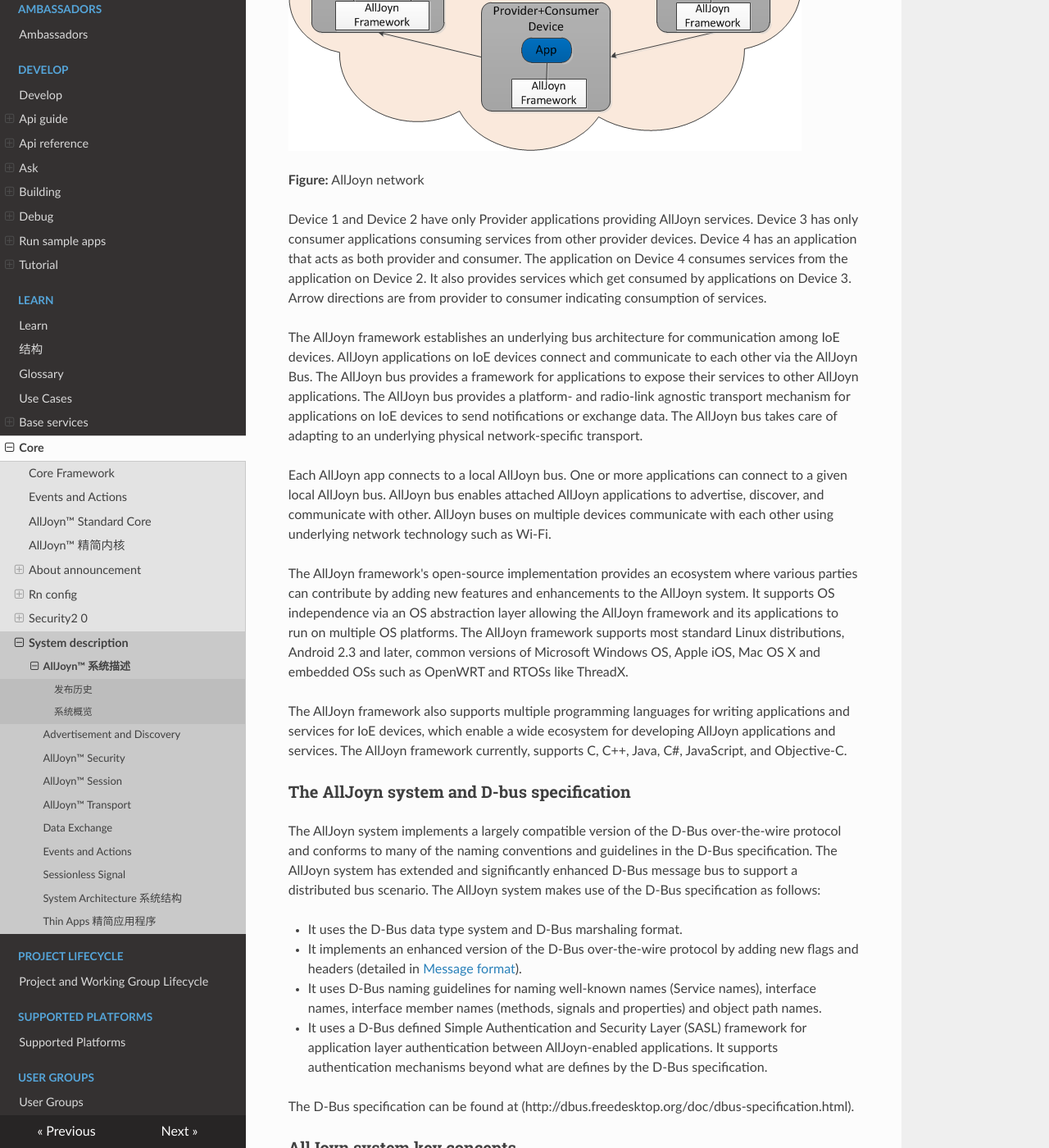
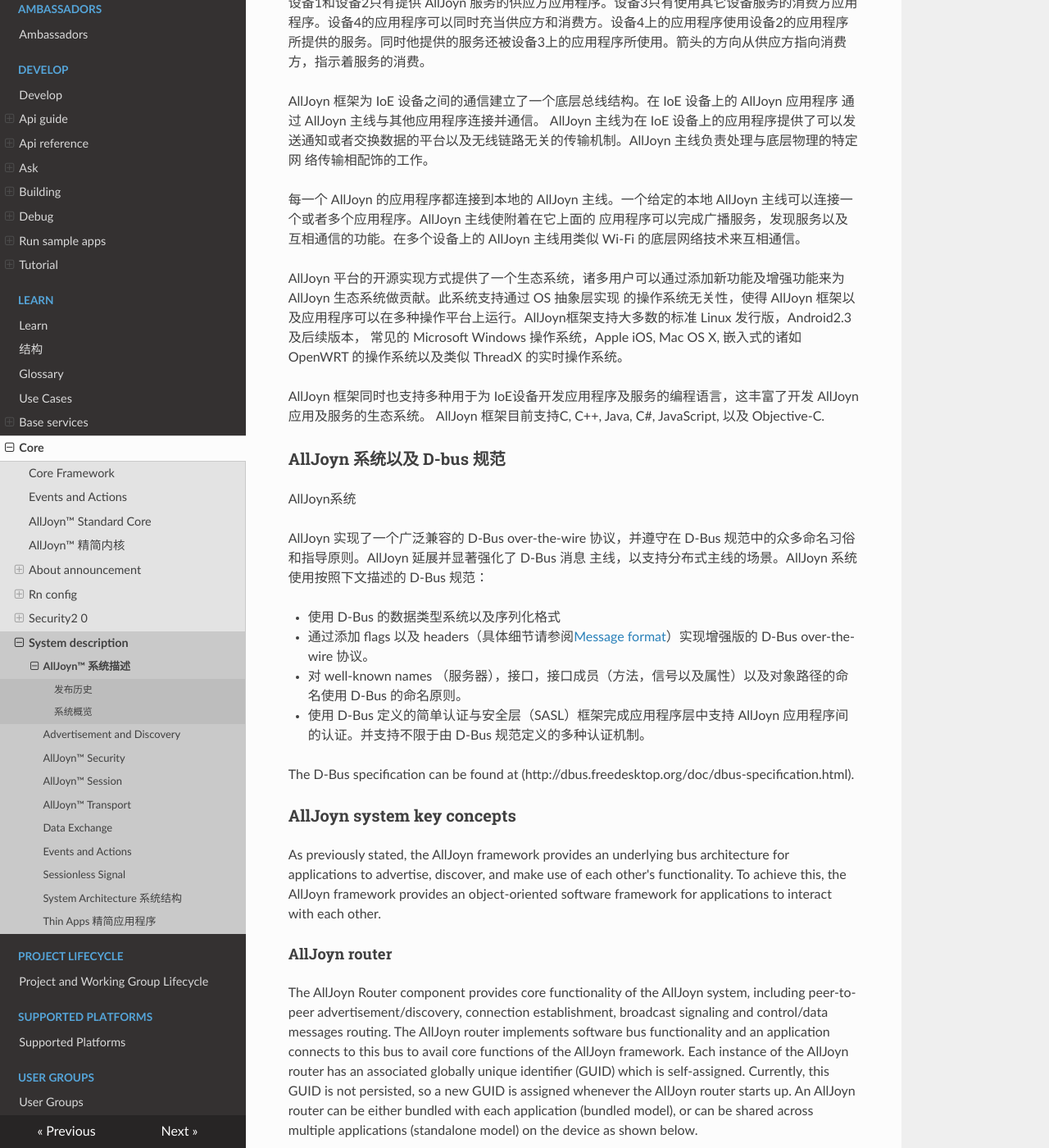
Before and after one commit to smart-conn/alljoyn-zh, an MkDocs documentation site: the page built from docs/learn/core/system-description/index.md, in a window 1280 px wide and 1400 px high, scrolled down 3438 px. Shown: the whole window at 82% size. Built offline with MkDocs 1.6.1, drawn with Linux system fonts in a browser that asks for light colours; nearby versions of some CDN libraries; some of the changed text lies outside the part shown.

Commit message:
Update index.md

```diff
--- a/docs/learn/core/system-description/index.md
+++ b/docs/learn/core/system-description/index.md
@@ -43,105 +43,47 @@ AllJoyn 系统专注于这些核心设计层面。此系统提供开源的软件
 
 AllJoyn 开源软件系统提供了可以完成夸异构分布式系统的 IoE 设备间通信的框架。AllJoyn 是一个基于邻近域的点对点通信平台，面向在分布式系统中的设
 备。他不需要使用集中式的服务器来完成通信。支持 AllJoyn 的设备运行一个或多个 AllJoyn 应用程序，并形成点对点的 AllJoyn 网络。AllJoyn 系统是分
-布式的软件平台，支持运行在 IoE 设备上的应用程序推广，发现服务，以及连接到其他设备以使用其他设备提供的服务。
+布式的软件平台，支持运行在 IoE 设备上的应用程序推广，发现服务，以及连接到其他设备以使用其他设备提供的服务。AllJoyn 框架使这些应用程序可以通
+过可被发现的 API 来暴露自己的功能，这些 API 是定义应用程序所提供的功能的契约。
 
-The AllJoyn open-source software system provides a framework for
-enabling communication among IoE devices across heterogeneous
-distributed systems. The AllJoyn system is a proximity-based,
-peer-to-peer communication platform for devices in a distributed
-system. It does not require a centralized server for communication
-across such devices. AllJoyn-enabled devices run one or more AllJoyn
-applications and form a peer-to-peer AllJoyn network. The AllJoyn
-system is a distributed software platform which enables applications
-running on IoE devices to advertise, discover and connect to each
-other for making use of services offered on these devices.
-The AllJoyn framework enables these applications to expose
-their functionality over the network via discoverable APIs
-which are the contracts that define the functionality provided
-by the application.
+在邻近域 AllJoyn 网络中， 安装在 IoE 设备上的 AllJoyn 应用程序们互为 peers. 一个支持 AllJoyn 的应用程序可以作为一个供应方，消费方，或者既是
+供应方也是消费方，这取决于服务模型。供应方的应用程序实现服务，并将它们通过 AllJoyn 网络推广。对这些服务有兴趣的消费方应用程序就可以连接到供
+应方应用程序并根据自己的喜好使用服务。一个 AllJoyn 的应用程序可以同时扮演供应方和消费方的角色。这意味着该应用程序可以广播某一套他所支持的服
+务，也可以发现并利用其它在邻近域中的应用程序所提供的各种服务。
 
-In the proximal AllJoyn network, AllJoyn applications installed
-on IoE devices are peers to each other. An AllJoyn-enabled
-application can play the role of a provider, a consumer or
-both depending upon the service model. Provider applications
-implement services and advertise them over the AllJoyn network.
-Consumer applications interested in these services discover
-them via the AllJoyn network. Consumer applications then
-connect to provider applications to make use of these services
-as desired. An AllJoyn application can act as both provider and
-consumer at the same time. This means that the app can advertise
-a certain set of services it supports, and can also discover
-and make use of services provided by other apps in the
-proximal AllJoyn network.
-
-The following figure shows an AllJoyn network with 4 devices.
+下图展示了有4台设备的 AllJoyn 网络
 
 ![alljoyn-network][alljoyn-network]
 
-**Figure:** AllJoyn network
+**Figure:** AllJoyn 网络
 
-Device 1 and Device 2 have only Provider applications providing
-AllJoyn services. Device 3 has only consumer applications consuming
-services from other provider devices. Device 4 has an application
-that acts as both provider and consumer. The application on
-Device 4 consumes services from the application on Device 2.
-It also provides services which get consumed by applications
-on Device 3. Arrow directions are from provider to consumer
-indicating consumption of services.
+设备1和设备2只有提供 AllJoyn 服务的供应方应用程序。设备3只有使用其它设备服务的消费方应用程序。设备4的应用程序可以同时充当供应方和消费方。设备4上的应用程序使用设备2的应用程序所提供的服务。同时他提供的服务还被设备3上的应用程序所使用。箭头的方向从供应方指向消费方，指示着服务的消费。
 
-The AllJoyn framework establishes an underlying bus architecture
-for communication among IoE devices. AllJoyn applications on
-IoE devices connect and communicate to each other via the
-AllJoyn Bus. The AllJoyn bus provides a framework for applications
-to expose their services to other AllJoyn applications. The AllJoyn
-bus provides a platform- and radio-link agnostic transport mechanism
-for applications on IoE devices to send notifications or exchange
-data. The AllJoyn bus takes care of adapting to an underlying
-physical network-specific transport.
+AllJoyn 框架为 IoE 设备之间的通信建立了一个底层总线结构。在 IoE 设备上的 AllJoyn 应用程序 通过 AllJoyn 主线与其他应用程序连接并通信。
+AllJoyn 主线为在 IoE 设备上的应用程序提供了可以发送通知或者交换数据的平台以及无线链路无关的传输机制。AllJoyn 主线负责处理与底层物理的特定网
+络传输相配饰的工作。
 
-Each AllJoyn app connects to a local AllJoyn bus. One or more
-applications can connect to a given local AllJoyn bus. AllJoyn
-bus enables attached AllJoyn applications to advertise, discover,
-and communicate with other. AllJoyn buses on multiple devices
-communicate with each other using underlying network technology
-such as Wi-Fi.
+每一个 AllJoyn 的应用程序都连接到本地的 AllJoyn 主线。一个给定的本地 AllJoyn 主线可以连接一个或者多个应用程序。AllJoyn 主线使附着在它上面的
+应用程序可以完成广播服务，发现服务以及互相通信的功能。在多个设备上的 AllJoyn 主线用类似 Wi-Fi 的底层网络技术来互相通信。
 
-The AllJoyn framework's open-source implementation provides an
-ecosystem where various parties can contribute by adding new
-features and enhancements to the AllJoyn system. It supports
-OS independence via an OS abstraction layer allowing the AllJoyn
-framework and its applications to run on multiple OS platforms.
-The AllJoyn framework supports most standard Linux distributions,
-Android 2.3 and later, common versions of Microsoft Windows OS,
-Apple iOS, Mac OS X and embedded OSs such as OpenWRT and
-RTOSs like ThreadX.
+AllJoyn 平台的开源实现方式提供了一个生态系统，诸多用户可以通过添加新功能及增强功能来为 AllJoyn 生态系统做贡献。此系统支持通过 OS 抽象层实现
+的操作系统无关性，使得 AllJoyn 框架以及应用程序可以在多种操作平台上运行。AllJoyn框架支持大多数的标准 Linux 发行版，Android2.3 及后续版本，
+常见的 Microsoft Windows 操作系统，Apple iOS, Mac OS X, 嵌入式的诸如 OpenWRT 的操作系统以及类似 ThreadX 的实时操作系统。
 
-The AllJoyn framework also supports multiple programming
-languages for writing applications and services for IoE
-devices, which enable a wide ecosystem for developing AllJoyn
-applications and services. The AllJoyn framework currently,
-supports C, C++, Java, C#, JavaScript, and Objective-C.
+AllJoyn 框架同时也支持多种用于为 IoE设备开发应用程序及服务的编程语言，这丰富了开发 AllJoyn 应用及服务的生态系统。 AllJoyn 框架目前支持C, C++, Java, C#, JavaScript, 以及 Objective-C.
 
-### The AllJoyn system and D-bus specification
 
-The AllJoyn system implements a largely compatible version
-of the D-Bus over-the-wire protocol and conforms to many of
-the naming conventions and guidelines in the D-Bus specification.
-The AllJoyn system has extended and significantly enhanced D-Bus
-message bus to support a distributed bus scenario. The AllJoyn
-system makes use of the D-Bus specification as follows:
+### AllJoyn 系统以及 D-bus 规范
 
-* It uses the D-Bus data type system and D-Bus marshaling format.
-* It implements an enhanced version of the D-Bus over-the-wire
-protocol by adding new flags and headers (detailed in [Message
-format][message-format]).
-* It uses D-Bus naming guidelines for naming well-known names
-(Service names), interface names, interface member names
-(methods, signals and properties) and object path names.
-* It uses a D-Bus defined Simple Authentication and Security
-Layer (SASL) framework for application layer authentication
-between AllJoyn-enabled applications. It supports authentication
-mechanisms beyond what are defines by the D-Bus specification.
+AllJoyn系统
+
+AllJoyn 实现了一个广泛兼容的 D-Bus over-the-wire 协议，并遵守在 D-Bus 规范中的众多命名习俗和指导原则。AllJoyn 延展并显著强化了 D-Bus 消息
+主线，以支持分布式主线的场景。AllJoyn 系统使用按照下文描述的 D-Bus 规范：
+
+* 使用 D-Bus 的数据类型系统以及序列化格式
+* 通过添加 flags 以及 headers（具体细节请参阅[Message format][message-format]）实现增强版的 D-Bus over-the-wire 协议。
+* 对 well-known names （服务器），接口，接口成员（方法，信号以及属性）以及对象路径的命名使用 D-Bus 的命名原则。
+* 使用 D-Bus 定义的简单认证与安全层（SASL）框架完成应用程序层中支持 AllJoyn 应用程序间的认证。并支持不限于由 D-Bus 规范定义的多种认证机制。
 
 The D-Bus specification can be found at (http://dbus.freedesktop.org/doc/dbus-specification.html).
 
```
